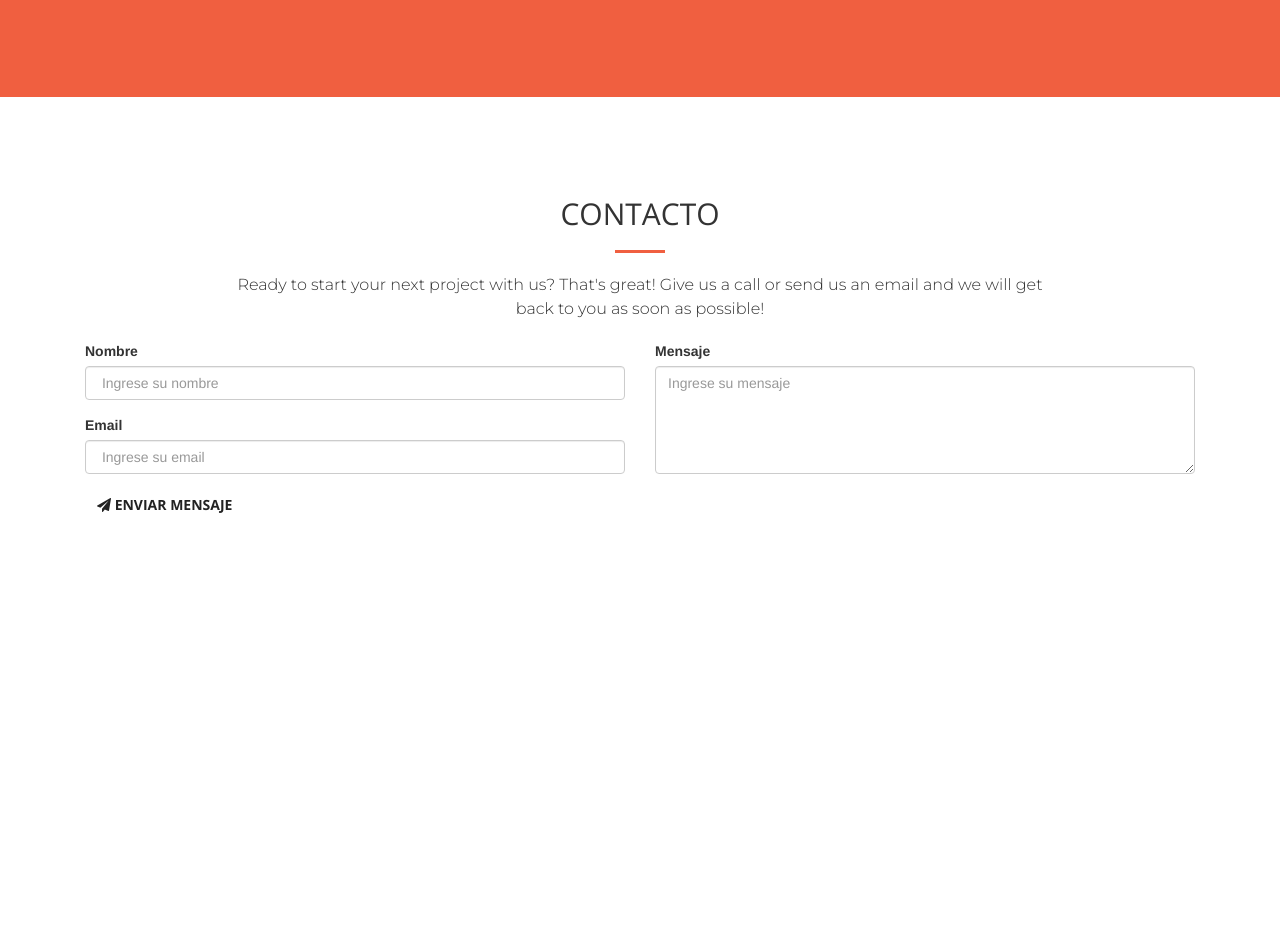
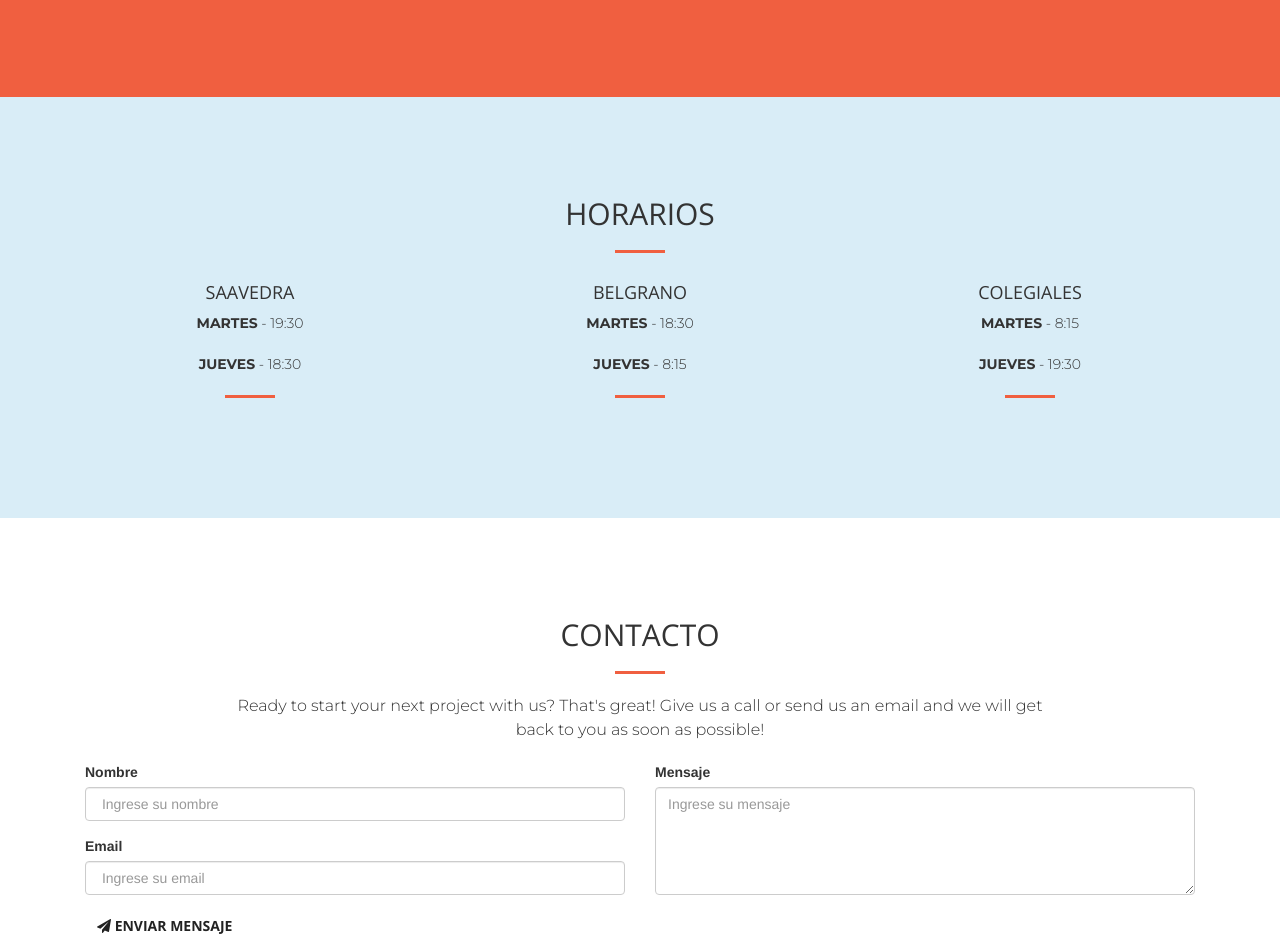
Before and after one commit to LufinaDevs/Yoga, a website: page index.html in a window 1280 px wide. Shown: the part 1121-2066 px from the top of the page. Before the commit the page ends 1742 px from the top, so only its background shows below. Drawn offline with nearby package versions, Linux system fonts and the light colour scheme.

Commit message:
Sección Horarios

```diff
--- a/css/yoga.css
+++ b/css/yoga.css
@@ -1,5 +1,9 @@
 p {
 	font-family: 'Montserrat', sans-serif;
+}
+
+.dia {
+	font-size: 14px;
 }
 
 #description {
--- a/index.html
+++ b/index.html
@@ -61,6 +61,9 @@
                         <a class="page-scroll" href="#portfolio">Portfolio</a>
                     </li>-->
                     <li>
+                        <a href="#horarios" class="page-scroll">Horarios</a>
+                    </li>
+                    <li>
                         <a class="page-scroll" href="#contact">Contacto</a>
                     </li>
                 </ul>
@@ -89,6 +92,37 @@
                     <hr class="light">
                     <p class="text-faded">Start Bootstrap has everything you need to get your new website up and running in no time! All of the templates and themes on Start Bootstrap are open source, free to download, and easy to use. No strings attached!</p>
                     <a href="#services" class="page-scroll btn btn-default btn-xl sr-button">Get Started!</a>
+                </div>
+            </div>
+        </div>
+    </section>
+
+    <section class="bg-info" id="horarios">
+        <div class="container">
+            <div class="row">
+                <div class="col-lg-8 col-lg-offset-2 text-center">
+                    <h2 class="section-heading">HORARIOS</h2>
+                    <hr>
+                </div>
+            </div>
+            <div class="row">
+                <div class="col-lg-4 text-center">
+                    <h4>SAAVEDRA</h4>
+                    <p class="dia"><strong>MARTES</strong> - 19:30</p>
+                    <p class="dia"><strong>JUEVES</strong> - 18:30</p>
+                    <hr>
+                </div>
+                <div class="col-lg-4 text-center">
+                    <h4>BELGRANO</h4>
+                    <p class="dia"><strong>MARTES</strong> - 18:30</p>
+                    <p class="dia"><strong>JUEVES</strong> - 8:15</p>
+                    <hr>
+                </div>
+                <div class="col-lg-4 text-center">
+                    <h4>COLEGIALES</h4>
+                    <p class="dia"><strong>MARTES</strong> - 8:15</p>
+                    <p class="dia"><strong>JUEVES</strong> - 19:30</p>
+                    <hr>
                 </div>
             </div>
         </div>
```
